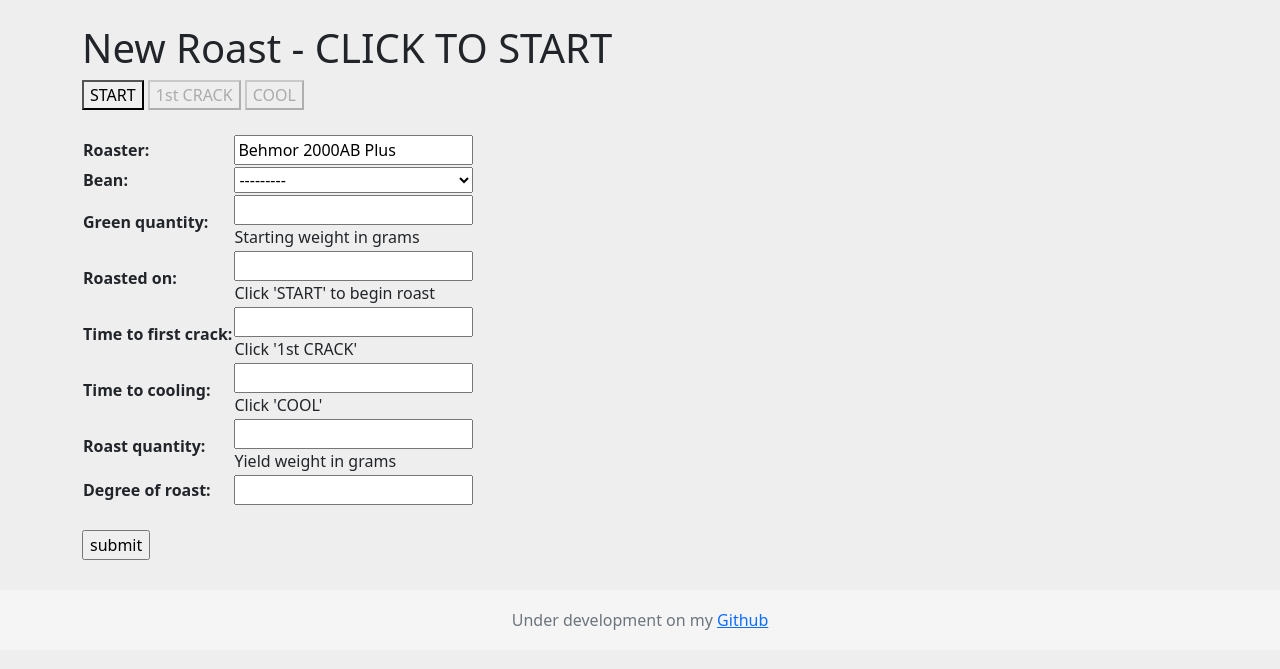
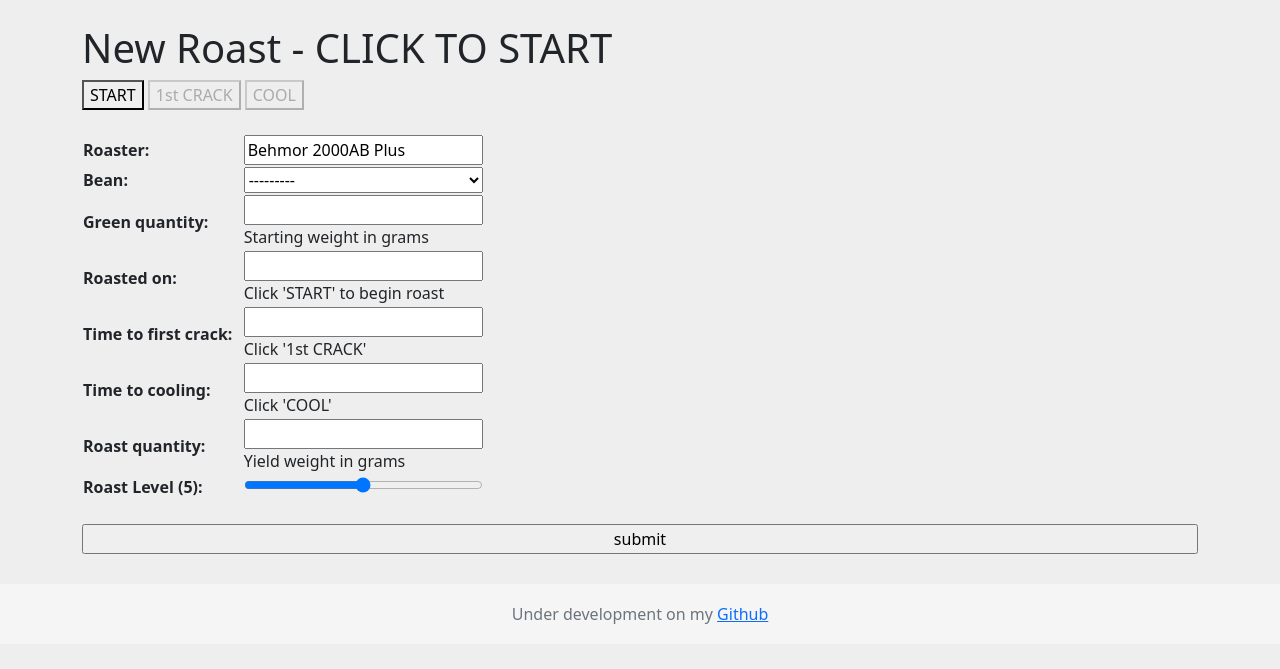
Before and after one commit to kylehorton33/coffee-roasts, a Django app: page /roasts/new/ in a window 1280 px wide. Shown: the part 56-725 px from the top of the page. Run offline with Django 3.2, Linux system fonts and the light colour scheme; data that the repository does not hold is empty; parts of the project's set-up code (start-up, migrations or seed data) failed here and were passed over.

Commit message:
add slider for roast level

```diff
--- a/coffee/forms.py
+++ b/coffee/forms.py
@@ -1,12 +1,19 @@
-from django.forms import ModelForm
+from django.forms import ModelForm, TextInput
 from .models import Roast
 
 class NewRoastModelForm(ModelForm):
     class Meta:
         model = Roast
-        fields = ['roaster', 'bean', 'green_quantity', 'roasted_on', 'time_to_first_crack', 'time_to_cooling', 'roast_quantity', 'degree_of_roast']
+        fields = ['roaster', 'bean', 'green_quantity', 'roasted_on', 'time_to_first_crack', 'time_to_cooling', 'roast_quantity', 'roast_level']
         help_texts = {
             'roasted_on': ('Click \'START\' to begin roast'),
             'time_to_first_crack': ('Click \'1st CRACK\''),
             'time_to_cooling': ('Click \'COOL\''),
         }
+        widgets = {
+         'roast_level': TextInput(attrs={
+             'type': 'range',
+             'min': 0,
+             'max': 10,
+            })
+         }
--- a/coffee/models.py
+++ b/coffee/models.py
@@ -1,6 +1,9 @@
+from django.core import validators
 from django.db import models
+from django.db.models.aggregates import Max
 from django.db.models.base import ModelState
 from django.utils import timezone
+from django.core.validators import MaxValueValidator
 
 from uuid import uuid4
 from math import floor
@@ -67,7 +70,8 @@ class Roast(models.Model):
   time_to_first_crack = models.PositiveIntegerField(help_text="Time to first crack in seconds")
   time_to_cooling = models.PositiveIntegerField(help_text="Time to cooling in seconds")
   roasted_on = models.DateTimeField() # default to current time? , change to DateField
-  degree_of_roast = models.CharField(max_length=140) # Full City
+  roast_level = models.PositiveIntegerField(default=5, validators=[MaxValueValidator(10)])
+
 
   roast_log = models.FileField(upload_to='uploads/', blank=True, null=True)
 
@@ -99,7 +103,7 @@ class Roast(models.Model):
 
   def __str__ (self):
     date = self.roasted_on.strftime("%d %b %Y")
-    return f'{date} ({self.bean.name} - {self.degree_of_roast})'
+    return f'{date} ({self.bean.name} - {self.roast_level})'
 
 
 class File(models.Model):
--- a/coffee/templates/roast/detail.html
+++ b/coffee/templates/roast/detail.html
@@ -3,7 +3,7 @@
 {% block content %}
 
 <div class="roastlist-container">
-  <h1>{{ object.bean.name }} - {{ object.degree_of_roast }}</h1>
+  <h1>{{ object.bean.name }} - {{ object.roast_level }}</h1>
   <small>Roasted On: {{ object.roasted_on | date:"l M. j, Y" }} ({{ object.days_since_roast }} days since roast)</small>
   <br>
   <small><a href="{{ object.bean.get_url }}">{{ object.bean }}</a></small>
--- a/coffee/templates/roast/new.html
+++ b/coffee/templates/roast/new.html
@@ -28,9 +28,15 @@ const id_roasted_on = document.getElementById("id_roasted_on")
 const crack_input = document.getElementById("id_time_to_first_crack")
 const cool_input = document.getElementById("id_time_to_cooling")
 const roast_timer = document.getElementById("roast_timer")
+const id_roast_level = document.getElementById("id_roast_level")
+document.getElementsByTagName('label')[7].innerHTML = `Roast Level (5):`
 let roast_time;
 let start;
 let timer;
+
+id_roast_level.addEventListener('change', (event) => {
+  document.getElementsByTagName('label')[7].innerHTML = `Roast Level (${event.target.value}):`
+});
 
 function startTimer() {
   id_roasted_on.value = new Date().toISOString()
@@ -75,5 +81,11 @@ function setCoolTime() {
 select {
   width: 100%;
 }
+input {
+  width: 100%;
+}
+th {
+  width: 40%;
+}
 </style>
 {% endblock scripts %}
```
Also changed, not shown: coffee/migrations/0009_auto_20211017_2207.py (added), coffee/migrations/0010_remove_roast_degree_of_roast.py (added).
